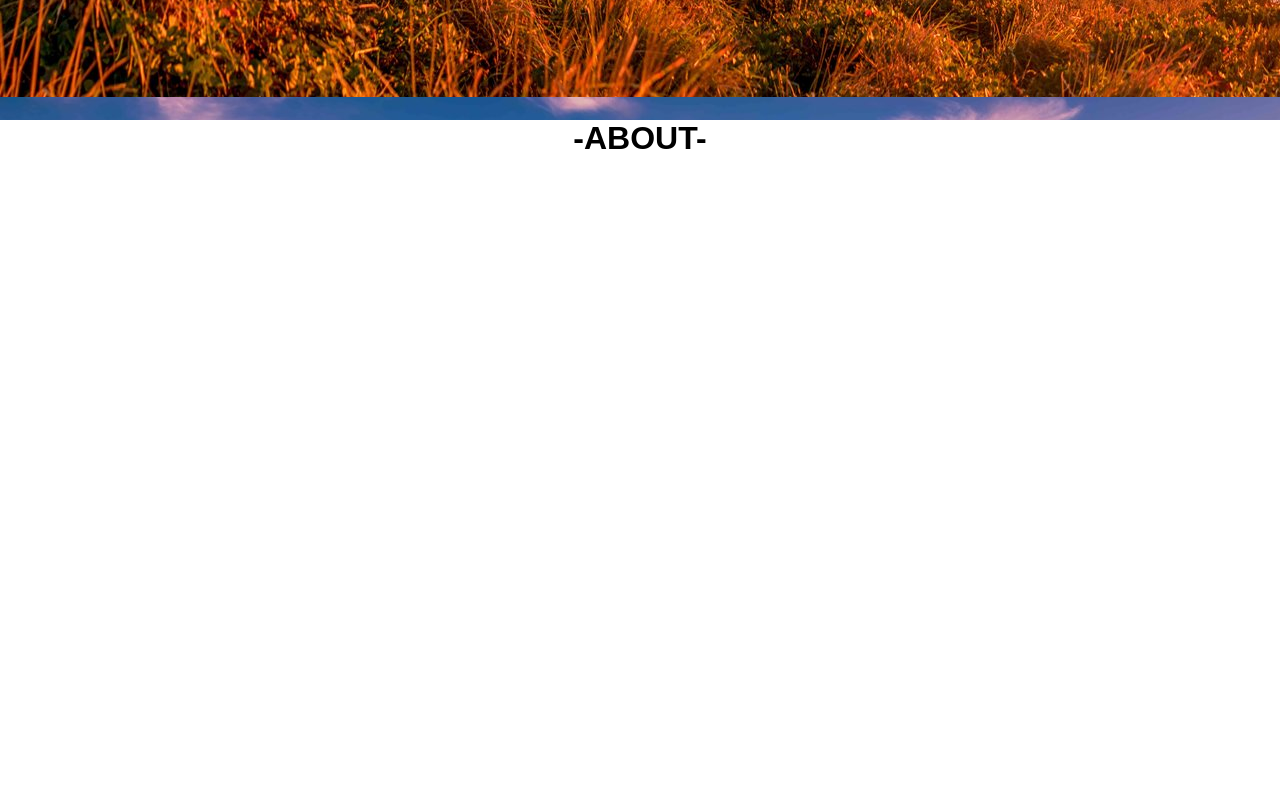
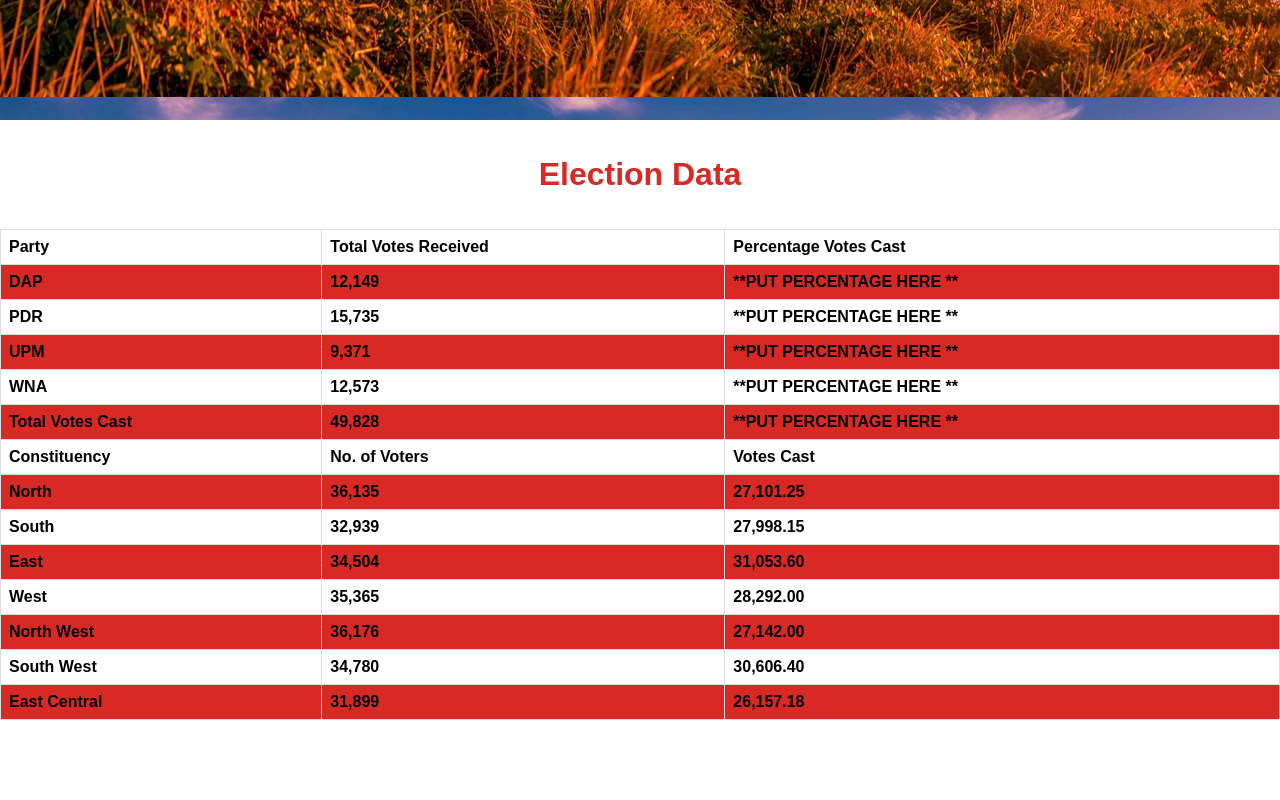
Before and after one commit to lifeistuff/IT-SBA-WEBSITE, a plain HTML site: page index.html in a window 1280 px wide. Shown: the part 680-1480 px from the top of the page. Drawn offline with Linux system fonts and the light colour scheme.

Commit message:
added table

```diff
--- a/index.html
+++ b/index.html
@@ -21,12 +21,105 @@
       <p>Welcome to the <br> Trinibarjam Elections Commission <br> Website</p>
     </section>
 
-    <section class="about">
-      <p>-ABOUT-</p>
+    <section class="election-data">
+      <br>
+      <br>
+      <p>Election Data</p>
+      <br>
+
+      <table style="width:100%">
+
+        <br>
+        <tr>
+        <th>Party</th>
+        <th>Total Votes Received</th>
+        <th>Percentage Votes Cast</th>
+        </tr>
+
+        <tr>
+        <th>DAP</th>
+        <th>12,149</th>
+        <th>**PUT PERCENTAGE HERE **</th>
+        </tr>
+
+        <tr>
+        <th>PDR</th>
+        <th>15,735</th>
+        <th>**PUT PERCENTAGE HERE **</th>
+        </tr>
+
+        <tr>
+        <th>UPM</th>
+        <th>9,371</th>
+        <th>**PUT PERCENTAGE HERE **</th>
+        </tr>
+
+        <tr>
+        <th>WNA</th>
+        <th>12,573</th>
+        <th>**PUT PERCENTAGE HERE **</th>
+        </tr>
+
+        <tr>
+        <th>Total Votes Cast</th>
+        <th>49,828</th>
+        <th>**PUT PERCENTAGE HERE **</th>
+        </tr>
+
+        <tr>
+        <th>Constituency</th>
+        <th>No. of Voters</th>
+        <th>Votes Cast</th>
+        </tr>
+
+        <tr>
+        <th>North</th>
+        <th>36,135</th>
+        <th>27,101.25</th>
+        </tr>
+
+
+        <tr>
+        <th>South</th>
+        <th>32,939</th>
+        <th>27,998.15</th>
+        </tr>
+
+        <tr>
+        <th>East</th>
+        <th>34,504</th>
+        <th>31,053.60</th>
+        </tr>
+
+
+        <tr>
+        <th>West</th>
+        <th>35,365</th>
+        <th>28,292.00</th>
+        </tr>
+
+
+        <tr>
+        <th>North West</th>
+        <th>36,176</th>
+        <th>27,142.00</th>
+        </tr>
+
+        <tr>
+        <th>South West</th>
+        <th>34,780</th>
+        <th>30,606.40</th>
+        </tr>
+
+        <tr>
+        <th>East Central</th>
+        <th>31,899</th>
+        <th>26,157.18</th>
+        </tr>
+
     </section>
 
-    <section class="contact">
-      <p></p>
+    <section class="html">
     </section>
 
   </body>
--- a/style.css
+++ b/style.css
@@ -96,17 +96,35 @@
 }
 
 /* Stuff for About Section */
-.about{
+.election-data{
   position: relative;
   background: white;
   height: 100vh;
 }
 
-.about p{
+.election-data p{
   font-family: Arial, Helvetica, sans-serif;
   font-weight: bold;
   font-size: xx-large;
   text-align: center;
+  color: rgb(216, 41, 36)
+}
+
+.election-data table{
+    font-family: Arial, Helvetica, sans-serif;
+    border-collapse: collapse;
+    width: 100%;
+  }
+
+  td, th {
+    border: 1px solid #dddddd;
+    text-align: left;
+    padding: 8px;
+  }
+
+  tr:nth-child(even) {
+    background-color: rgb(216, 41, 36);
+  }
 }
 
 /* Stuff for Contact Info Section */
```
